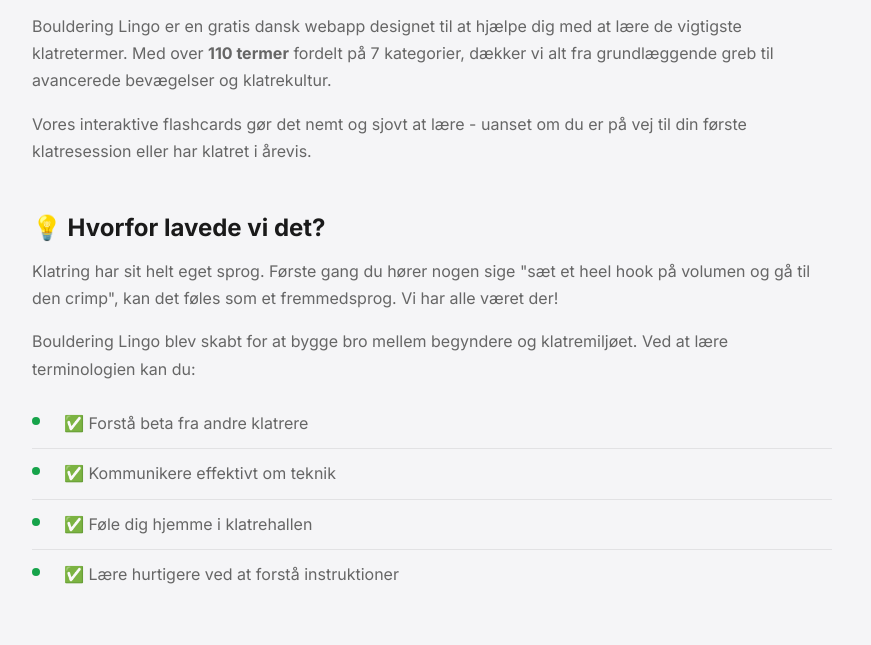
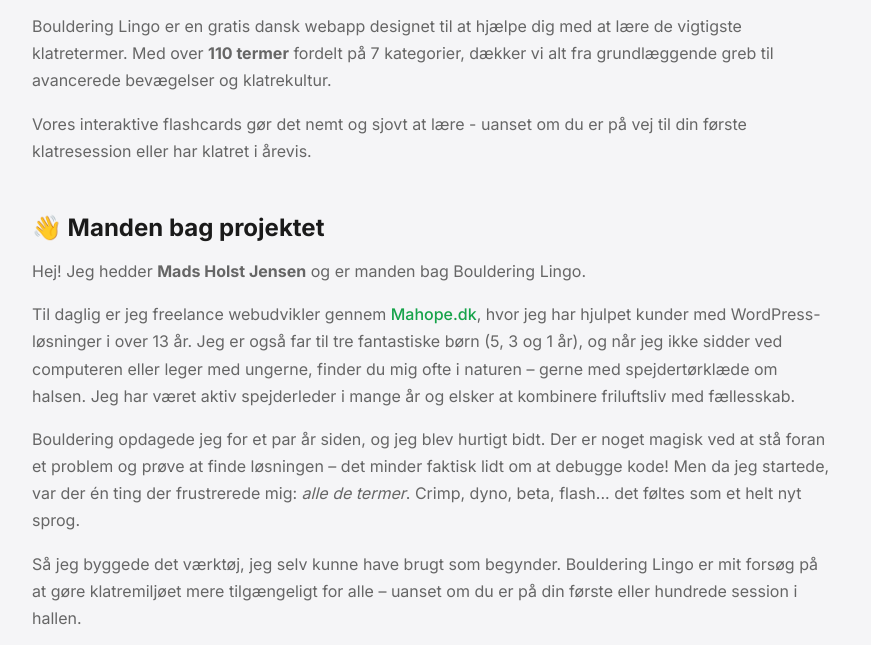
Before and after one commit to mahope/bouldering-lingo, a website: page om.html in a window 1280 px wide. Shown: the part 228-873 px from the top of the page, without its empty margins (208-1079 px from the left). Drawn offline with Linux system fonts and the light colour scheme.

Commit message:
Tilføj personlig sektion om Mads på Om-siden

```diff
--- a/om.html
+++ b/om.html
@@ -101,7 +101,15 @@
             </section>
 
             <section class="content-block">
-                <h2>💡 Hvorfor lavede vi det?</h2>
+                <h2>👋 Manden bag projektet</h2>
+                <p>Hej! Jeg hedder <strong>Mads Holst Jensen</strong> og er manden bag Bouldering Lingo.</p>
+                <p>Til daglig er jeg freelance webudvikler gennem <a href="https://mahope.dk" target="_blank" rel="noopener">Mahope.dk</a>, hvor jeg har hjulpet kunder med WordPress-løsninger i over 13 år. Jeg er også far til tre fantastiske børn (5, 3 og 1 år), og når jeg ikke sidder ved computeren eller leger med ungerne, finder du mig ofte i naturen – gerne med spejdertørklæde om halsen. Jeg har været aktiv spejderleder i mange år og elsker at kombinere friluftsliv med fællesskab.</p>
+                <p>Bouldering opdagede jeg for et par år siden, og jeg blev hurtigt bidt. Der er noget magisk ved at stå foran et problem og prøve at finde løsningen – det minder faktisk lidt om at debugge kode! Men da jeg startede, var der én ting der frustrerede mig: <em>alle de termer</em>. Crimp, dyno, beta, flash... det føltes som et helt nyt sprog.</p>
+                <p>Så jeg byggede det værktøj, jeg selv kunne have brugt som begynder. Bouldering Lingo er mit forsøg på at gøre klatremiljøet mere tilgængeligt for alle – uanset om du er på din første eller hundrede session i hallen.</p>
+            </section>
+
+            <section class="content-block">
+                <h2>💡 Hvorfor Bouldering Lingo?</h2>
                 <p>Klatring har sit helt eget sprog. Første gang du hører nogen sige "sæt et heel hook på volumen og gå til den crimp", kan det føles som et fremmedsprog. Vi har alle været der!</p>
                 <p>Bouldering Lingo blev skabt for at bygge bro mellem begyndere og klatremiljøet. Ved at lære terminologien kan du:</p>
                 <ul class="feature-list">
```
